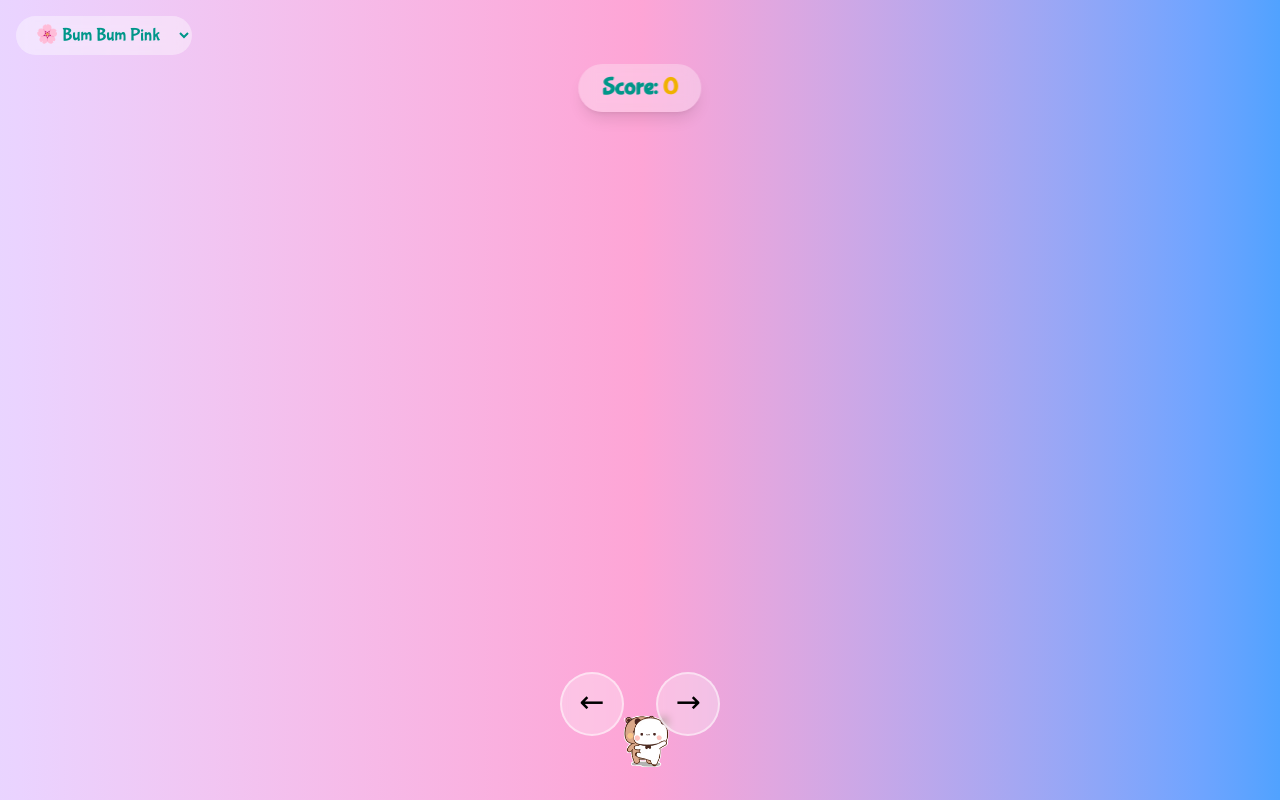
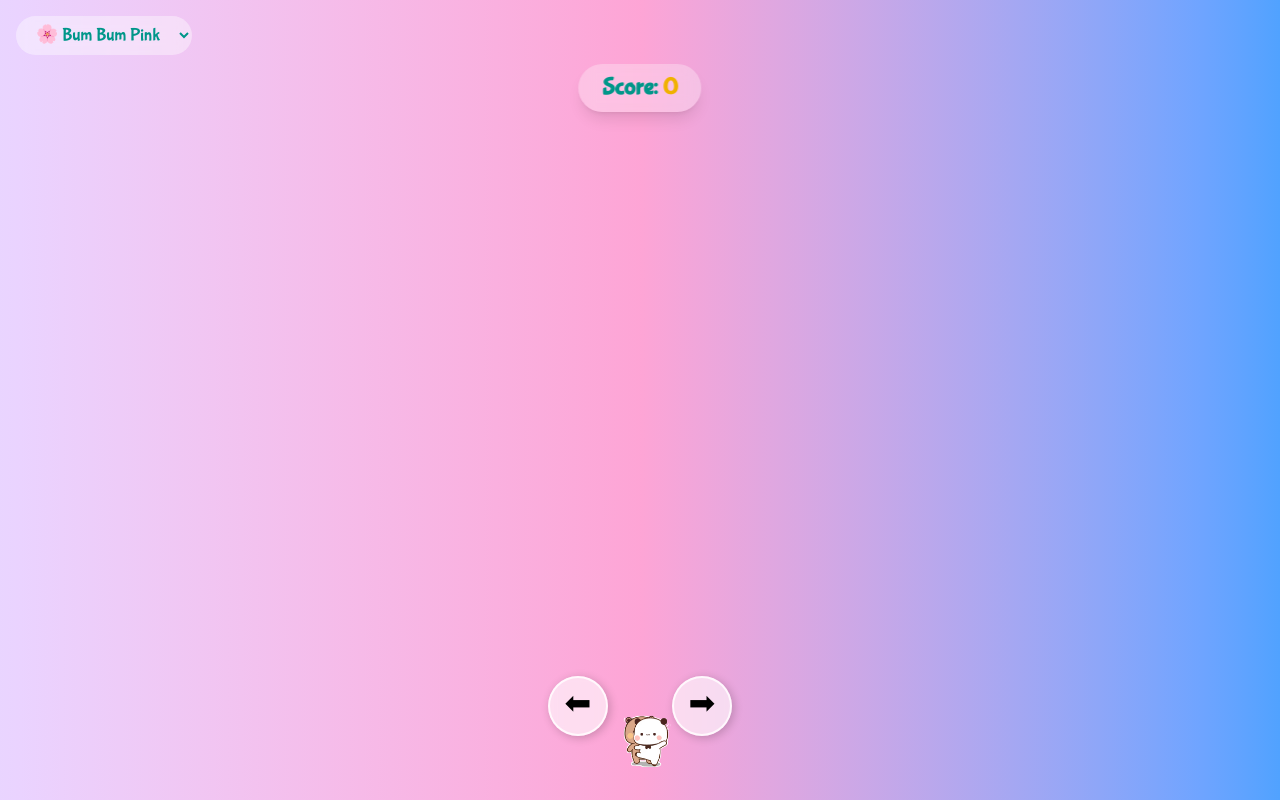
Before and after one commit to dsgssg/sls, a plain HTML site: page game.html in a window 1280 px wide. Drawn offline with nearby package versions, Linux system fonts and the light colour scheme.

Commit message:
Update game.html

```diff
--- a/game.html
+++ b/game.html
@@ -24,10 +24,18 @@
             font-size: 2rem;
         }
         .control-button {
-            background: rgba(255, 255, 255, 0.3);
+            background: rgba(255, 255, 255, 0.6);
             backdrop-filter: blur(4px);
-            border: 2px solid rgba(255, 255, 255, 0.5);
+            border: 2px solid rgba(255, 255, 255, 0.8);
             touch-action: manipulation;
+            display: flex;
+            align-items: center;
+            justify-content: center;
+            font-size: 2rem;
+            width: 60px;
+            height: 60px;
+            border-radius: 50%;
+            box-shadow: 2px 2px 10px rgba(0,0,0,0.2);
         }
     </style>
 </head>
@@ -47,9 +55,9 @@
             </select>
         </div>
 
-        <div class="fixed bottom-16 left-0 right-0 flex justify-center gap-8 z-50">
-            <button id="left-btn" class="control-button w-16 h-16 rounded-full text-3xl flex items-center justify-center">←</button>
-            <button id="right-btn" class="control-button w-16 h-16 rounded-full text-3xl flex items-center justify-center">→</button>
+        <div class="fixed bottom-16 left-0 right-0 flex justify-center gap-16 z-50">
+            <button id="left-btn" class="control-button">⬅</button>
+            <button id="right-btn" class="control-button">➡</button>
         </div>
 
         <div id="player" class="absolute bottom-8 left-1/2 transform -translate-x-1/2 w-16 h-16 z-40">
```
